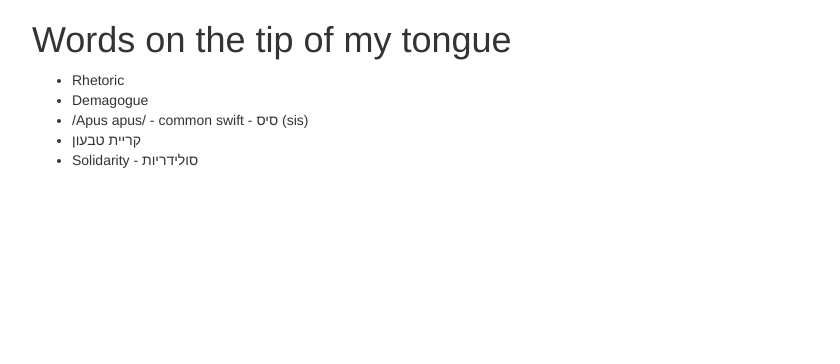
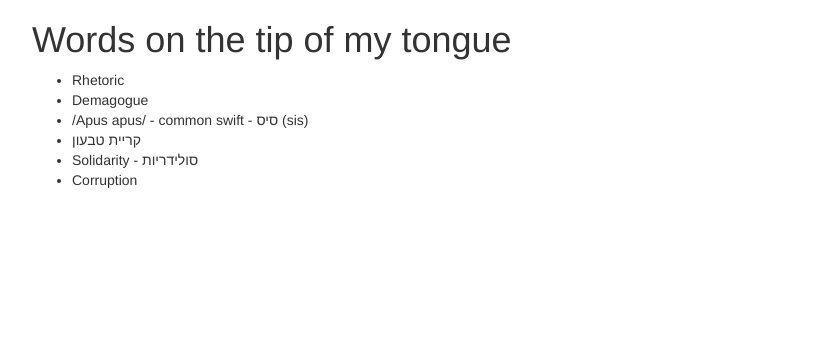
Before and after one commit to yuvallanger/yuvallanger.github.io, a Jekyll site: the page built from pages/words.md, in a window 1280 px wide. Shown: the top 364 px of the page, without its empty margins (38-878 px from the left). Built offline with Jekyll 4.4.1, drawn with Linux system fonts in a browser that asks for light colours; nearby versions of some CDN libraries.

Commit message:
Adding the commonly forgotten word `corruption`

```diff
--- a/pages/words.md
+++ b/pages/words.md
@@ -10,3 +10,4 @@ layout: default
 * /Apus apus/ - common swift - סיס (sis)
 * קריית טבעון
 * Solidarity - סולידריות
+* Corruption
```
